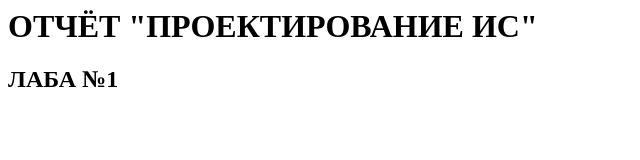
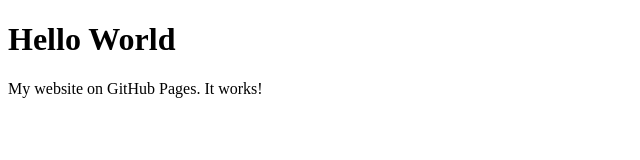
Before and after one commit to Highlanderstankin/BalaganskiyAlexey.github.io, a plain HTML site: page index.html in a window 1280 px wide. Shown: the whole page, without its empty margins (0-640 px from the left). Drawn offline with Linux system fonts and the light colour scheme.

Commit message:
Update index.html

```diff
--- a/index.html
+++ b/index.html
@@ -1,5 +1,7 @@
-<DOCTYPE HTML>
+<!DOCTYPE html>
+<html>
 <body>
- <h1>ОТЧЁТ "ПРОЕКТИРОВАНИЕ ИС"</h1>
- <h2>ЛАБА №1</h2>
- </body>
+<h1>Hello World</h1>
+<p>My website on GitHub Pages. It works!</p>
+</body>
+</html>
```
